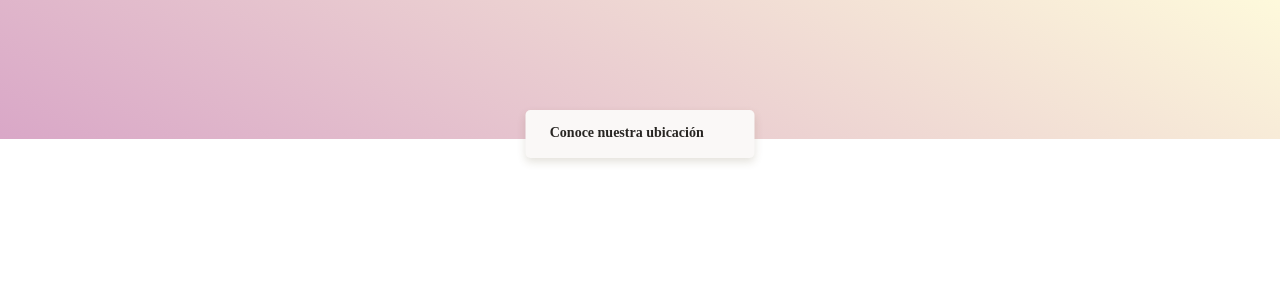
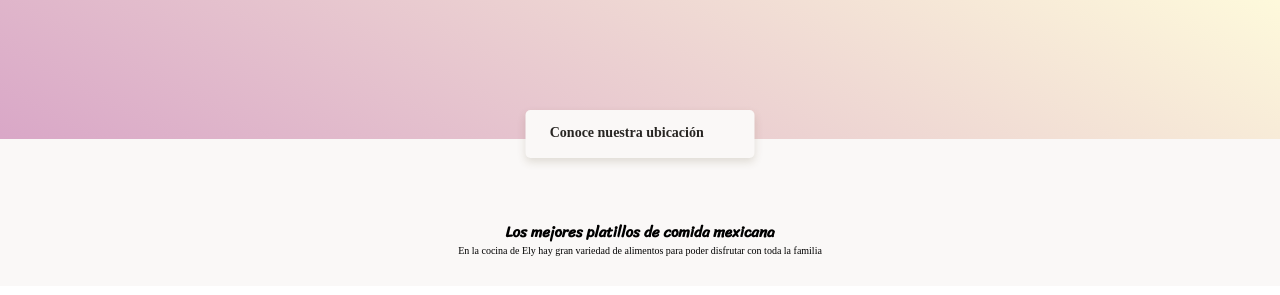
Before and after one commit to juan-carlos-aguilera/mobile-first-restaurant-project, a plain HTML site: page index.html in a window 1280 px wide. Shown: the part 195-490 px from the top of the page. Drawn offline with Linux system fonts and the light colour scheme; a web font is replaced by a local one.

Commit message:
nueva modificacion de inicio de main

```diff
--- a/index.html
+++ b/index.html
@@ -21,7 +21,18 @@
         </div>
     </header>
     <main>
-        <section></section>
+        <section class="main__exchange__container">
+            <div class="main__background--img"></div>
+            <div class="main__container--title">
+                <h2>Los mejores platillos de comida mexicana</h2>
+                <p>En la cocina de Ely hay gran variedad de alimentos
+                    para poder disfrutar con toda la familia
+                </p>
+                <section class="main__exchange--table">
+
+                </section>
+            </div>
+        </section>
         <section></section>
         <section></section>
         <section></section>
--- a/styles.css
+++ b/styles.css
@@ -25,6 +25,8 @@
 html {
     font-size: 62.5%;
 }
+
+/* SECCION DEL HEADER */
 
 header {
     position: relative;
@@ -107,3 +109,35 @@ header figure img {
     background-image: url('./assets/icons/down_arrow.jpg');
     background-position: center;
 }
+
+/* SECCION DEL MAIN */
+
+main {
+    width: 100%;
+    height: auto;
+    background-color: var(--off-white);
+    min-width: 320px;
+}
+
+.main__exchange__container {
+    width: 100%;
+    height: auto;
+    padding-top: 80px;
+    padding-bottom: 30px;
+    text-align: center;
+}
+
+.main__container--title {
+    width: 90%;
+    min-width: 288px;
+    max-width: 900px;
+    margin: 0 auto;
+}
+
+.main__container--title h2 {
+    font-family: var(--font-sriracha);
+}
+
+.main__container--title p {
+    font-family: var(--font-funnel-sans);
+}
```
